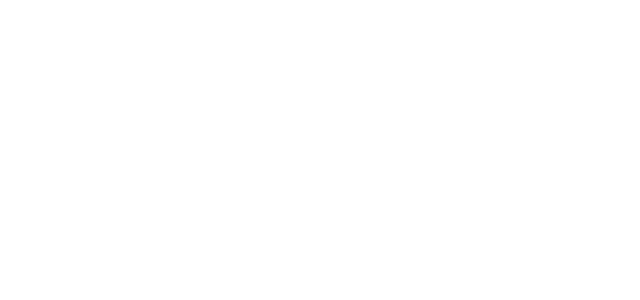
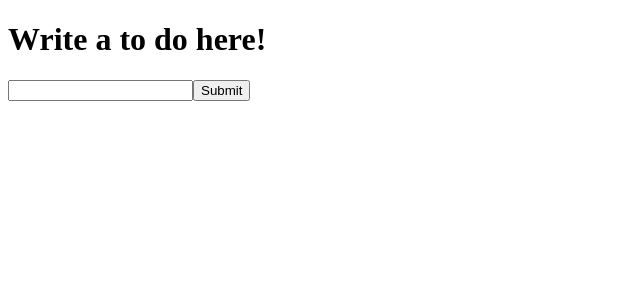
Before and after one commit to dkssyddico/react_redux_todo, a React (Create React App) app: page / in a window 1280 px wide. Shown: the top 300 px of the page, without its empty margins (0-640 px from the left). Built offline with nearby package versions, Linux system fonts and the light colour scheme.

Commit message:
Main component

```diff
--- a/src/components/App.js
+++ b/src/components/App.js
@@ -1,7 +1,12 @@
 import React from 'react';
+import Main from './Main';
 
 function App() {
-  return <div></div>;
+  return (
+    <div>
+      <Main />
+    </div>
+  );
 }
 
 export default App;
--- /dev/null
+++ b/src/components/Main.js
@@ -0,0 +1,27 @@
+import React, { useState } from 'react';
+
+function Main() {
+  const [text, setText] = useState('');
+
+  const onSubmit = (e) => {
+    e.preventDefault();
+    setText('');
+  };
+
+  const onChange = (e) => {
+    const { value } = e.target;
+    setText(value);
+  };
+
+  return (
+    <div>
+      <h1>Write a to do here!</h1>
+      <form onSubmit={onSubmit}>
+        <input type='text' value={text} onChange={onChange} />
+        <button onSubmit={onSubmit}>Submit</button>
+      </form>
+    </div>
+  );
+}
+
+export default Main;
```
